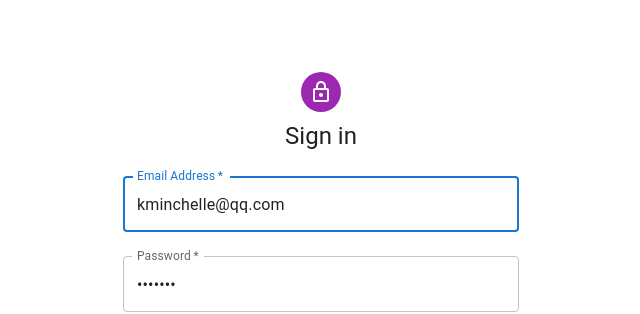
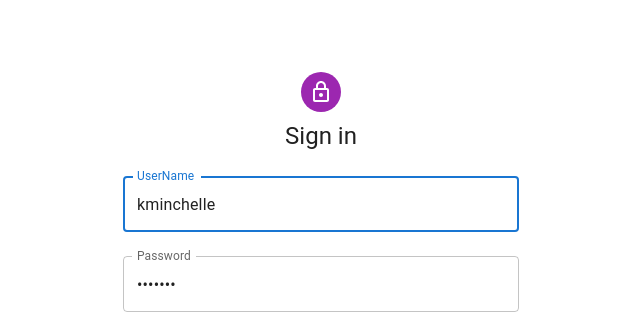
Before and after one commit to HammadHaider27/product-api, a React (Create React App) app: page / in a window 1280 px wide. Shown: the top 314 px of the page, without its empty margins (319-959 px from the left). Built offline with nearby package versions, Linux system fonts and the light colour scheme.

Commit message:
fix some bugs

```diff
--- a/public/index.html
+++ b/public/index.html
@@ -24,7 +24,7 @@
       work correctly both with client-side routing and a non-root public URL.
       Learn how to configure a non-root public URL by running `npm run build`.
     -->
-    <title>React App</title>
+    <title>The Shopping Feast</title>
   </head>
   <body>
     <noscript>You need to enable JavaScript to run this app.</noscript>
--- a/src/components/Body.js
+++ b/src/components/Body.js
@@ -18,9 +18,8 @@ import { useSelector, useDispatch } from "react-redux";
 import "../App.css";
 import CloseIcon from "@mui/icons-material/Close";
 import { confirmOrder, removeProduct } from "../store/productSlice";
-import CustomizedBadges from "./Badge";
 import ResponsiveAppBar from "./Navbar";
-import {api} from "../api"
+import { api } from "../api";
 
 const drawerWidth = 320;
 const leftDrawerWidth = 220;
@@ -85,6 +84,7 @@ export default function PersistentDrawerRight() {
   };
 
   const productDetail = useSelector((state) => state.product.cart);
+  const userDetail = useSelector((state) => state.product.user);
   console.log("productDetail", productDetail);
 
   const totalAmount = (val) => {
@@ -97,20 +97,30 @@ export default function PersistentDrawerRight() {
     dispatch(removeProduct(val));
   };
 
+  // -------------------------------------Carts Api Fetching ---------------------------------
+
   const confirmOrder = () => {
-    // api
-    //   .get("/carts")
-    //   .then((res) => {
-    //     console.log("response", res);
-    //     if (res.status == "200") {
-    //       dispatch(confirmOrder(res.data.carts));
-    //       console.log("response data", res.data.carts);
-    //     }
-    //   })
-    //   .catch((err) => {
-    //     console.log("err", err);
-    //   })
-  }
+    const modifiedProducts = productDetail.map((product) => ({
+      productId: product.id,
+      quantity: product.count,
+    }));
+
+     api
+      .post("/carts/add", {
+        userId: userDetail.id,
+        products: modifiedProducts,
+      })
+      .then((response) => {
+        console.log("response", response);
+        if (response.status == "200") {
+          dispatch(confirmOrder(response.data.carts));
+          console.log("response data", response.data.carts);
+        }
+      })
+      .catch((err) => {
+        console.log("err", err);
+      });
+  };
 
   return (
     <Box sx={{ display: "flex" }}>
@@ -120,23 +130,14 @@ export default function PersistentDrawerRight() {
         open={open}
         sx={{ width: `${leftDrawerWidth}px)`, ml: `${leftDrawerWidth}px` }}
       >
-        {/* <Typography variant="h6" noWrap sx={{ flexGrow: 1 }} component="div">
-            The Shopping Feast
-          </Typography> */}
+        <ResponsiveAppBar
+          open={open}
+          setOpen={setOpen}
+          handleDrawerOpen={handleDrawerOpen}
+        />
+      </AppBar>
 
-        <ResponsiveAppBar />
-
-        <IconButton
-          color="inherit"
-          aria-label="open drawer"
-          edge="end"
-          onClick={handleDrawerOpen}
-          sx={{ ...(open && { display: "none" }) }}
-        >
-          <CustomizedBadges />
-        </IconButton>
-      </AppBar>
-      {/* -------------------Left SideDrawer------------------- */}
+      {/* ---------------------------------Left SideDrawer----------------------------------- */}
       <Drawer
         sx={{
           width: leftDrawerWidth,
@@ -150,11 +151,12 @@ export default function PersistentDrawerRight() {
         variant="permanent"
         anchor="left"
       >
+        Confirm Orders
         <Divider />
         <Toolbar />
         <List></List>
       </Drawer>
-      {/* -----------------------End-------------------------- */}
+      {/* --------------------------------------End--- ------------------------------------- */}
       <Main open={open}>
         <DrawerHeader />
         <Typography paragraph>
@@ -162,7 +164,7 @@ export default function PersistentDrawerRight() {
         </Typography>
       </Main>
 
-      {/* ---------------------Side Bar Right----------------------- */}
+      {/* -------------------------------------Side Bar Right----------------------------------- */}
 
       <Drawer
         sx={{
@@ -227,7 +229,7 @@ export default function PersistentDrawerRight() {
             <b>Total Amount:</b> {FinaltotalAmount} $
           </List>
           <List className="order-btn" position="fixed">
-            <Button onClick={confirmOrder()} variant="contained" size="large">
+            <Button onClick={() => confirmOrder()} variant="contained" size="large">
               confirm order
             </Button>
           </List>
--- a/src/components/LoginForm/LoginForm.js
+++ b/src/components/LoginForm/LoginForm.js
@@ -18,13 +18,14 @@ import { useSelector, useDispatch } from "react-redux";
 import { api } from "../../api";
 import { signInSuccess } from "../../store/productSlice";
 
-export default function LoginForm() {
-  const initialValues = {
-    email: "kminchelle@qq.com",
-    password: "0lelplR",
-  };
-  const defaultTheme = createTheme();
+const defaultTheme = createTheme();
 
+const initialValues = {
+  username: "kminchelle",
+  password: "0lelplR",
+};
+
+export default function LoginForm({setIsLoading}) {
   const dispatch = useDispatch();
 
   const { values, errors, handleBlur, handleChange, handleSubmit } = useFormik({
@@ -32,22 +33,24 @@ export default function LoginForm() {
     validationSchema: signInSchema,
 
     onSubmit: (values, action) => {
-      api
+      // setIsLoading(true)
+       api
         .post("/auth/login", {
-          username: "kminchelle",
-          password: "0lelplR",
+          username: values.username,
+          password: values.password,
         })
         .then((res) => {
           if (res.status == "200") {
             console.log("login user data", res.data);
-            dispatch(signInSuccess(values));
+            dispatch(signInSuccess(res.data));
           } else {
             console.log("login error user data", res.data);
           }
         })
         .catch((err) => {
           console.log("login error catch", err);
-        });
+        })
+        // setIsLoading(false)
 
       console.log("values", values);
       action.resetForm();
@@ -81,22 +84,20 @@ export default function LoginForm() {
           >
             <TextField
               margin="normal"
-              required
               fullWidth
-              label="Email Address"
+              label="UserName"
               autoFocus
-              type="email"
+              type="text"
               autoComplete="off"
-              name="email"
-              id="email"
-              value={values.email}
+              name="username"
+              id="username"
+              value={values.username}
               onChange={handleChange}
               onBlur={handleBlur}
             />
 
             <TextField
               margin="normal"
-              required
               fullWidth
               name="password"
               label="Password"
--- a/src/components/Navbar.js
+++ b/src/components/Navbar.js
@@ -16,12 +16,12 @@ import { Link } from "react-router-dom";
 import "../App.css";
 import { useSelector, useDispatch } from "react-redux";
 import { signOut } from "../store/productSlice";
-
+import CustomizedBadges from "./Badge";
 
 const pages = ["Home", "About", "Contact"];
 const settings = ["Logout"];
 
-function ResponsiveAppBar() {
+function ResponsiveAppBar({open, handleDrawerOpen}) {
   const dispatch = useDispatch();
   const loginData = useSelector((state) => state.product.user);
   console.log(loginData);
@@ -42,8 +42,11 @@ function ResponsiveAppBar() {
 
   const handleCloseUserMenu = () => {
     setAnchorElUser(null);
+  };
+
+  const Logout = () => {
     dispatch(signOut());
-  };
+  }
 
   return (
     <AppBar position="static">
@@ -138,7 +141,16 @@ function ResponsiveAppBar() {
           </Box>
 
           <Box sx={{ flexGrow: 0 }}>
-            <Tooltip title="Open settings">
+            <Tooltip>
+              <IconButton
+                color="inherit"
+                aria-label="open drawer"
+                edge="end"
+                onClick={handleDrawerOpen}
+                sx={{ ...(open && { display: "none" }), marginRight: 5 }}
+              >
+                <CustomizedBadges />
+              </IconButton>
               <IconButton onClick={handleOpenUserMenu} sx={{ p: 0 }}>
                 <Avatar
                   alt="Remy Sharp"
@@ -163,7 +175,7 @@ function ResponsiveAppBar() {
               onClose={handleCloseUserMenu}
             >
               {settings.map((setting) => (
-                <MenuItem key={setting} onClick={handleCloseUserMenu}>
+                <MenuItem key={setting} onClick={Logout}>
                   <Typography textAlign="center">{setting}</Typography>
                 </MenuItem>
               ))}
--- a/src/schemas/index.js
+++ b/src/schemas/index.js
@@ -1,6 +1,6 @@
 import * as Yup from "yup";
 
 export const signInSchema = Yup.object({
-  email: Yup.string().email().required("Please enter your email"),
+  username: Yup.string().min(2).max(25).required("Please enter your name"),
   password: Yup.string().min(6).required("Please enter your password"),
 });
--- a/src/screens/index.js
+++ b/src/screens/index.js
@@ -6,13 +6,17 @@ import Product from "./product";
 import LoginForm from "../components/LoginForm/LoginForm";
 // import Album from "../components/productList";
 import PersistentDrawerRight from "../components/Body";
+import CircularProgress from "@mui/material/CircularProgress";
 
 const Auth = () => {
   const loginData = useSelector((state) => state.product.user);
   console.log(loginData);
 
+  // const [isLoading, setIsLoading] = useState(false);
+
   return (
     <div>
+      {/* {isLoading && <CircularProgress setIsLoading={setIsLoading}  color="secondary" />} */}
       {loginData ? (
         <>
           <Product />
--- a/src/store/productSlice.js
+++ b/src/store/productSlice.js
@@ -3,6 +3,7 @@ import { createSlice } from "@reduxjs/toolkit";
 const initialState = {
   product: [],
   cart: [],
+  orders:[],
   isAuthenticated: false,
   user: null,
 };
```
